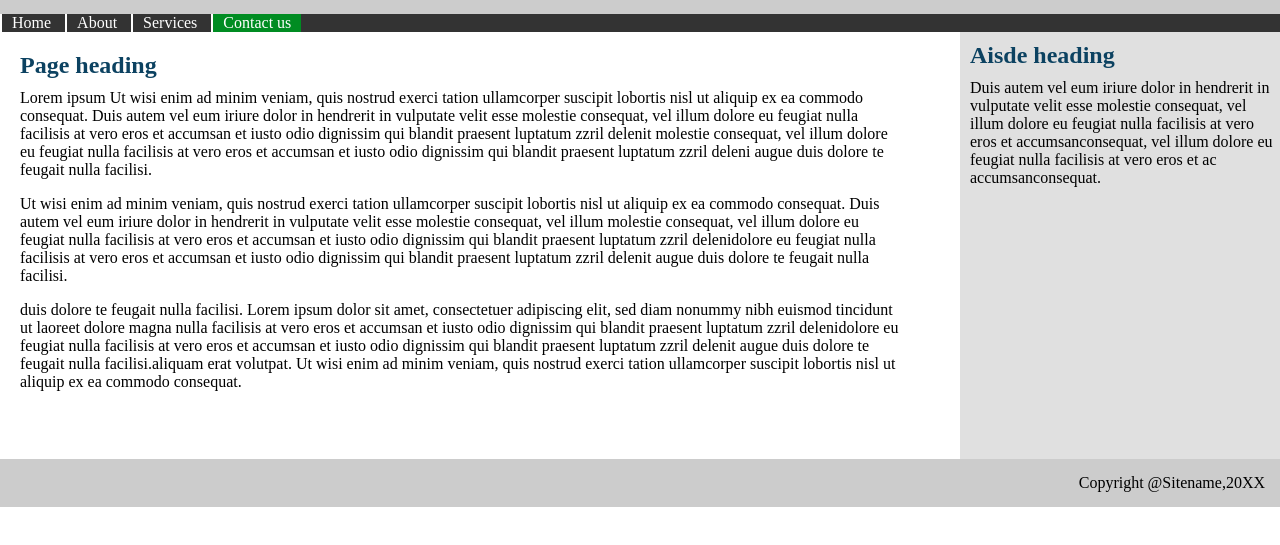
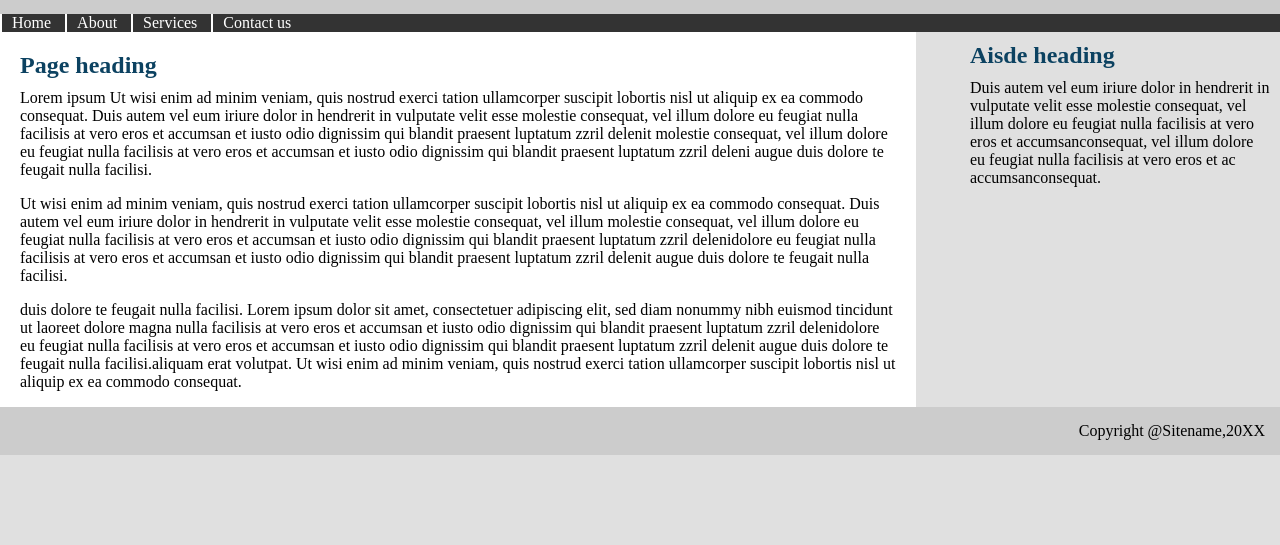
Before and after one commit to akscedcoss/temp2, a plain HTML site: page src/index.html in a window 1280 px wide. Shown: the part 53-598 px from the top of the page. Drawn offline with Linux system fonts and the light colour scheme.

Commit message:
solved sidebar issues & bottom slider

```diff
--- a/src/style.css
+++ b/src/style.css
@@ -1,5 +1,7 @@
 body {
   margin: 0;
+  background-color: rgb(224, 224, 224);
+  overflow-x: hidden;
 }
 #site-name {
   background-color: rgb(204, 204, 204);
@@ -23,12 +25,12 @@ body {
   padding: 10px;
   border-left: 2px solid white;
 }
-/* #nav li:hover {
+#nav li:hover {
+  background-color: rgb(0, 140, 34);
+}
+/* #active {
   background-color: rgb(0, 140, 34);
 } */
-#active {
-  background-color: rgb(0, 140, 34);
-}
 
 h2 {
   color: rgb(12, 66, 97);
@@ -37,10 +39,12 @@ h2 {
 }
 .content {
   padding: 0;
-  margin: 0;
   overflow: hidden;
+  margin-left: auto;
+  margin-right: auto;
 }
 #main-content {
+  background-color: white;
   margin: 0;
   width: 70%;
   padding: 10px;
@@ -53,13 +57,14 @@ h2 {
   margin: 0;
   display: inline;
   float: right;
+
   /* border: 2px solid red; */
-  background-color: rgb(224, 224, 224);
+
   width: 25%;
-  padding-bottom: 20%;
 }
 p {
   padding-left: 10px;
+  padding-right: 10px;
   margin-top: 0;
 }
 #fotter {
```
